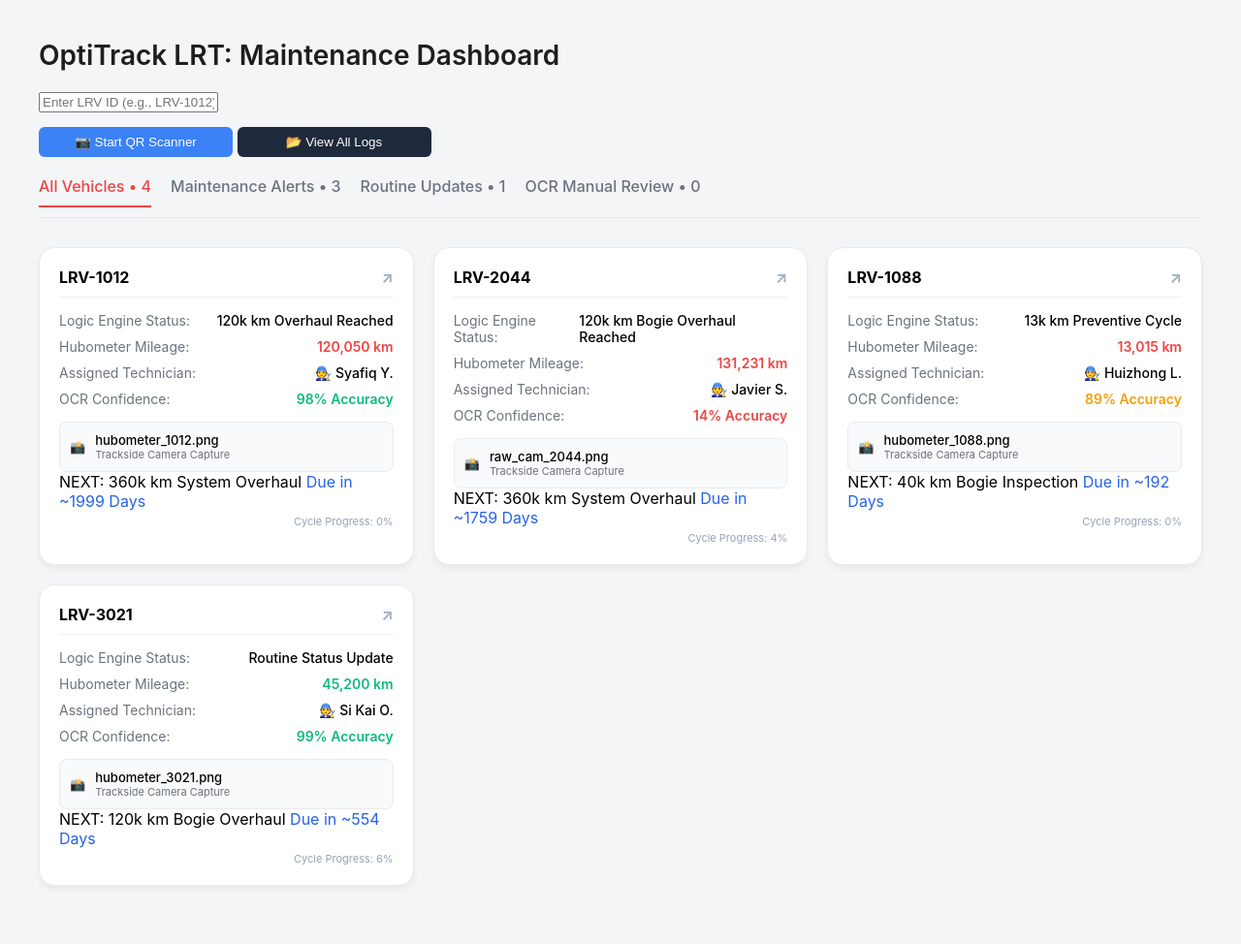
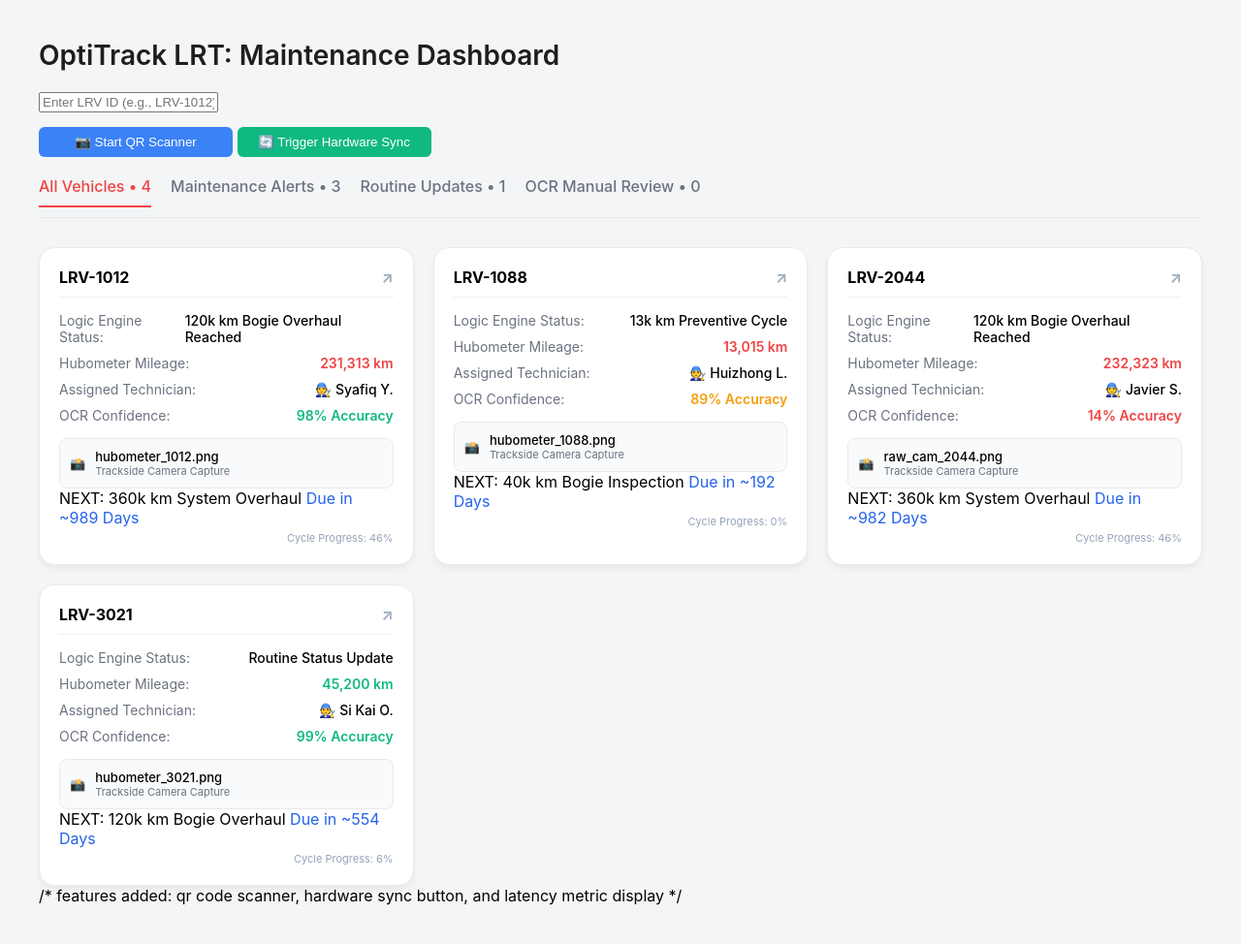
Before and after one commit to sendanlife/itp_dashboard, a Flask app: page / in a window 1280 px wide. Shown: the whole page at 97% size. Before the commit the page ends 914 px from the top, so only its background shows below. Run offline with Flask 3, Linux system fonts and the light colour scheme.

Commit message:
added file reading for two separate txt files (qr code & ocr reading), button added to override old mileague with new one

```diff
--- a/app.py
+++ b/app.py
@@ -1,5 +1,5 @@
 import os
-from flask import Flask, json, render_template
+from flask import Flask, json, render_template, redirect, url_for
 
 app = Flask(__name__)
 
@@ -139,7 +139,6 @@ def process_ocr_reading(lrv_id, file_path="ocr_output.txt"):
             lrv_hash_map[lrv_id]["status"] = new_status
             lrv_hash_map[lrv_id]["issue"] = new_issue
 
-            # Update the forecast (assuming your generate_forecast function exists)
             lrv_hash_map[lrv_id]["forecast"] = generate_forecast(formatted_mileage, 130)
 
             save_database()
@@ -157,6 +156,71 @@ def process_ocr_reading(lrv_id, file_path="ocr_output.txt"):
             lrv_hash_map[lrv_id]["mileage"] = "Unknown"
         return False
 
+
+def process_hardware_files(qr_file_path="qr_output.txt", ocr_file_path="ocr_output.txt"):
+    """
+    Reads multiple LRV IDs and mileages line-by-line.
+    Later entries naturally override earlier ones in the Hash Map.
+    """
+    if not os.path.exists(qr_file_path) or not os.path.exists(ocr_file_path):
+        print("🚨 Waiting for hardware files...")
+        return False
+
+    try:
+        with open(qr_file_path, 'r') as q_file:
+            qr_lines = [line.strip().upper() for line in q_file.readlines() if line.strip()]
+
+        with open(ocr_file_path, 'r') as o_file:
+            ocr_lines = [line.strip() for line in o_file.readlines() if line.strip()]
+
+        #check both files have the exact same number of lines
+        if len(qr_lines) != len(ocr_lines):
+            print("🚨 Error: Mismatch in number of lines between QR and OCR files.")
+            return False
+
+        updates_made = False
+
+        #loop through both files line by line simultaneously
+        for lrv_id, raw_reading in zip(qr_lines, ocr_lines):
+            try:
+                mileage_int = int(raw_reading)
+                formatted_mileage = f"{mileage_int:,}"
+
+                new_status, new_issue = maintenance_logic_engine(mileage_int)
+                new_forecast = generate_forecast(formatted_mileage, 130)
+
+                if lrv_id in lrv_hash_map:
+                    lrv_hash_map[lrv_id]["mileage"] = formatted_mileage
+                    lrv_hash_map[lrv_id]["status"] = new_status
+                    lrv_hash_map[lrv_id]["issue"] = new_issue
+                    lrv_hash_map[lrv_id]["forecast"] = new_forecast
+
+                    updates_made = True
+                    print(f"✅ Hardware Sync: {lrv_id} updated to {formatted_mileage} km!")
+                else:
+                    print(f"⚠️ LRV {lrv_id} not found in database.")
+
+            except ValueError:
+                print(f"🚨 OCR Parsing Failed for {lrv_id}: Non-number characters detected.")
+                if lrv_id in lrv_hash_map:
+                    lrv_hash_map[lrv_id]["status"] = "orange"
+                    lrv_hash_map[lrv_id]["issue"] = "OCR Parsing Failed - Manual Review Needed"
+                    lrv_hash_map[lrv_id]["mileage"] = "Unknown"
+                    lrv_hash_map[lrv_id]["forecast"] = {"target": "Manual Review Required", "days_left": "N/A", "pct": 0}
+                    updates_made = True
+
+        if updates_made:
+            save_database()
+
+        #remove the temporary files after processing
+        #os.remove(qr_file_path)
+        #os.remove(ocr_file_path)
+        return True
+
+    except Exception as e:
+        print(f"🚨 Unexpected Error during sync: {e}")
+        return False
+
 @app.route('/')
 
 def dashboard():
@@ -168,8 +232,14 @@ def dashboard():
     }
     return render_template('index.html', lrv_data=lrv_hash_map, counts=status_counts)
 
+@app.route('/trigger_hardware_sync', methods=['GET'])
+def trigger_hardware_sync():
+    #looks for the files dropped by the camera/QR prototype
+    process_hardware_files("qr_output.txt", "ocr_output.txt")
+
+    #refreshes the dashboard to show the new data
+    return redirect(url_for('dashboard'))
+
 if __name__ == '__main__':
     load_database()
-    #simulate the QR code scanning and reading the txt file
-    process_ocr_reading("LRV-2044", "ocr_output.txt")
     app.run(debug=True)
--- a/database.json
+++ b/database.json
@@ -1,58 +1,58 @@
 {
     "LRV-1012": {
-        "issue": "120k km Overhaul Reached",
-        "mileage": "120,050",
-        "status": "red",
         "assignee": "Syafiq Y.",
         "file": "hubometer_1012.png",
+        "forecast": {
+            "days_left": 989,
+            "pct": 46,
+            "target": "360k km System Overhaul"
+        },
+        "history": [],
+        "issue": "120k km Bogie Overhaul Reached",
+        "mileage": "231,313",
         "ocr_confidence": 98,
+        "status": "red"
+    },
+    "LRV-1088": {
+        "assignee": "Huizhong L.",
+        "file": "hubometer_1088.png",
+        "forecast": {
+            "days_left": "192",
+            "pct": 0,
+            "target": "40k km Bogie Inspection"
+        },
         "history": [],
-        "forecast": {
-            "target": "360k km System Overhaul",
-            "days_left": "1999",
-            "pct": 0
-        }
+        "issue": "13k km Preventive Cycle",
+        "mileage": "13,015",
+        "ocr_confidence": 89,
+        "status": "red"
     },
     "LRV-2044": {
-        "issue": "120k km Bogie Overhaul Reached",
-        "mileage": "131,231",
-        "status": "red",
         "assignee": "Javier S.",
         "file": "raw_cam_2044.png",
+        "forecast": {
+            "days_left": 982,
+            "pct": 46,
+            "target": "360k km System Overhaul"
+        },
+        "history": [],
+        "issue": "120k km Bogie Overhaul Reached",
+        "mileage": "232,323",
         "ocr_confidence": 14,
-        "history": [],
-        "forecast": {
-            "days_left": 1759,
-            "target": "360k km System Overhaul",
-            "pct": 4
-        }
-    },
-    "LRV-1088": {
-        "issue": "13k km Preventive Cycle",
-        "mileage": "13,015",
-        "status": "red",
-        "assignee": "Huizhong L.",
-        "file": "hubometer_1088.png",
-        "ocr_confidence": 89,
-        "history": [],
-        "forecast": {
-            "target": "40k km Bogie Inspection",
-            "days_left": "192",
-            "pct": 0
-        }
+        "status": "red"
     },
     "LRV-3021": {
+        "assignee": "Si Kai O.",
+        "file": "hubometer_3021.png",
+        "forecast": {
+            "days_left": "554",
+            "pct": 6,
+            "target": "120k km Bogie Overhaul"
+        },
+        "history": [],
         "issue": "Routine Status Update",
         "mileage": "45,200",
-        "status": "green",
-        "assignee": "Si Kai O.",
-        "file": "hubometer_3021.png",
         "ocr_confidence": 99,
-        "history": [],
-        "forecast": {
-            "target": "120k km Bogie Overhaul",
-            "days_left": "554",
-            "pct": 6
-        }
+        "status": "green"
     }
 }
--- a/ocr_output.txt
+++ b/ocr_output.txt
@@ -1 +1,4 @@
 131231
+232323
+123123
+231313
--- /dev/null
+++ b/qr_output.txt
@@ -0,0 +1,4 @@
+LRV-2044
+LRV-2044
+LRV-1012
+LRV-1012
--- a/templates/index.html
+++ b/templates/index.html
@@ -93,8 +93,8 @@
         <button id="startScanBtn" class="view-history-btn" style="width: 200px; background-color: #3B82F6; color: white;">
             📷 Start QR Scanner
         </button>
-        <button id="globalHistoryBtn" class="view-history-btn" style="width: 200px; background-color: #1E293B; color: white;" onclick="toggleAllLogs()">
-            📂 View All Logs
+        <button id="triggerSyncBtn" class="view-history-btn" style="width: 200px; background-color: #10B981; color: white;" onclick="window.location.href='/trigger_hardware_sync'">
+            🔄 Trigger Hardware Sync
         </button>
         <div id="reader" style="width: 400px; display: none; margin-top: 10px; border-radius: 8px; overflow: hidden;"></div>
     </div>
@@ -174,37 +174,18 @@
                 </div>
             </div>
 
-            <div class="historpanel" style="display: none;">
-                <div style="font-size: 12px; font-weight: 600; margin-bottom: 10px; color: #9CA3AF;">NODE TRAVERSAL HISTORY</div>
-
-                {% if data.history|length > 0 %}
-                    {% for node in data.history %}
-                    <div class="history-node">
-                        <div class="node-dot"></div>
-                        <div>
-                            <div style="font-weight: 600; color: #1E1E1E;">{{ node.date }}</div>
-                            <div>{{ node.issue }} ({{ node.mileage }} km)</div>
-                        </div>
-                    </div>
-                    {% endfor %}
-                {% else %}
-                    <div style="font-size: 13px; color: #9CA3AF;">No previous nodes found in linked list.</div>
-                {% endif %}
-            </div>
-
         </div> {% endfor %}
     </div>
 
+    /* features added: qr code scanner, hardware sync button, and latency metric display */
     <script>
-        // core variables
+        //core variables
         const tabs = document.querySelectorAll('.tab');
         const cards = document.querySelectorAll('.dashboard-card');
         const searchInput = document.getElementById('searchInput');
         const latencyMetric = document.getElementById('latencyMetric')
 
-
-
-        // tab filter logic
+        //tab filter logic
         tabs.forEach(tab => {
             tab.addEventListener('click', () => {
                 //highlight the clicked tab
@@ -240,7 +221,7 @@
 
 
 
-        // search bar logic
+        //search bar logic
         searchInput.addEventListener('input', (e) => {
             const searchTerm = e.target.value.toUpperCase();
 
@@ -257,7 +238,7 @@
             cards.forEach(card => {
                 const cardId = card.getAttribute('data-id').toUpperCase();
 
-                // If it matches the search, show it. Otherwise, hide it.
+                //if matches, show the card; else hide it
                 if (cardId.includes(searchTerm)) {
                     card.style.display = 'block';
                 } else {
@@ -266,33 +247,7 @@
             });
         });
 
-        // view all chronological logs button
-        let allLogsOpen = false;
-
-        function toggleAllLogs() {
-            //grab EVERY panel on the screen (tried to make it individual panel but cannot so bopes)
-            const allPanels = document.querySelectorAll('.history-panel');
-            const masterBtn = document.getElementById('globalHistoryBtn');
-
-
-            allLogsOpen = !allLogsOpen;
-
-
-            allPanels.forEach(panel => {
-                panel.style.display = allLogsOpen ? "block" : "none";
-            });
-
-             //change colour (looks cooler)
-            if (allLogsOpen) {
-                masterBtn.innerHTML = "📂 Hide All Logs";
-                masterBtn.style.backgroundColor = "#EF4444"; //red
-            } else {
-                masterBtn.innerHTML = "📂 View All Logs";
-                masterBtn.style.backgroundColor = "#1E293B"; //dark blue
-            }
-        }
-
-        // qr code scanner
+        //qr code scanner
         const startScanBtn = document.getElementById('startScanBtn');
         const readerDiv = document.getElementById('reader');
         let html5QrcodeScanner;
```
